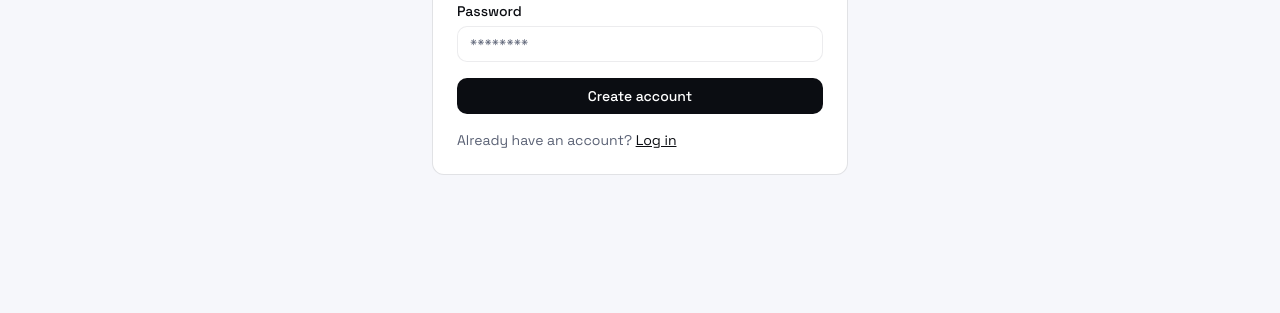
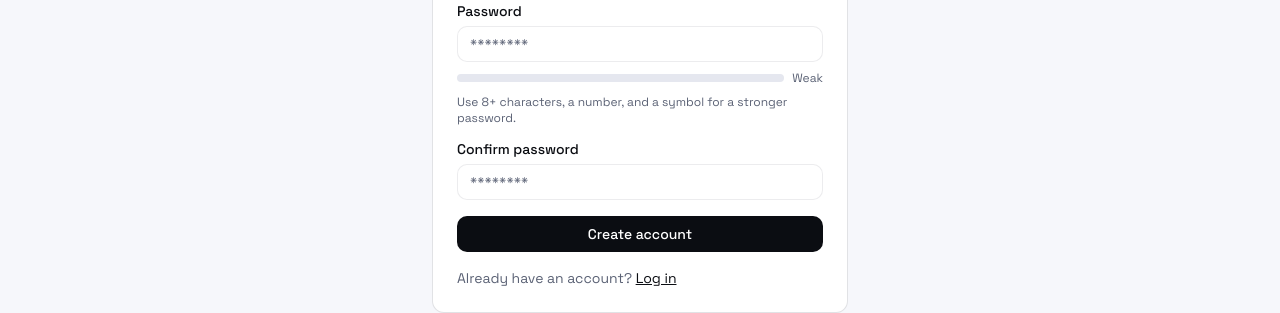
Before and after one commit to devdanny2024/UK-Dropshipping, a Next.js app in the folder apps/client/: page /signup in a window 1280 px wide. Shown: the part 480-793 px from the top of the page. Built offline with nearby package versions, Linux system fonts and the light colour scheme; no server answers.

Commit message:
Add password strength and confirm to signup

```diff
--- a/apps/client/app/signup/page.tsx
+++ b/apps/client/app/signup/page.tsx
@@ -2,7 +2,7 @@
 
 import Link from 'next/link';
 import { useRouter, useSearchParams } from 'next/navigation';
-import { Suspense, useState } from 'react';
+import { Suspense, useMemo, useState } from 'react';
 import { Card, CardContent, CardDescription, CardHeader, CardTitle } from '@/app/components/ui/card';
 import { Button } from '@/app/components/ui/button';
 import { Input } from '@/app/components/ui/input';
@@ -21,7 +21,25 @@ function SignupContent() {
   const searchParams = useSearchParams();
   const [isSubmitting, setIsSubmitting] = useState(false);
   const [error, setError] = useState<string | null>(null);
+  const [password, setPassword] = useState('');
+  const [confirmPassword, setConfirmPassword] = useState('');
   const apiBase = process.env.NEXT_PUBLIC_API_BASE_URL ?? '/api/proxy';
+
+  const passwordScore = useMemo(() => {
+    let score = 0;
+    if (password.length >= 8) score += 1;
+    if (/[A-Z]/.test(password)) score += 1;
+    if (/[0-9]/.test(password)) score += 1;
+    if (/[^A-Za-z0-9]/.test(password)) score += 1;
+    return score;
+  }, [password]);
+
+  const strengthLabel = useMemo(() => {
+    if (passwordScore <= 1) return 'Weak';
+    if (passwordScore === 2) return 'Fair';
+    if (passwordScore === 3) return 'Good';
+    return 'Strong';
+  }, [passwordScore]);
 
   const handleSignup = async (event: React.FormEvent<HTMLFormElement>) => {
     event.preventDefault();
@@ -31,19 +49,38 @@ function SignupContent() {
     const formData = new FormData(event.currentTarget);
     const name = String(formData.get('name') ?? '');
     const email = String(formData.get('email') ?? '');
-    const password = String(formData.get('password') ?? '');
+    const formPassword = String(formData.get('password') ?? '');
+    const formConfirm = String(formData.get('confirmPassword') ?? '');
+
+    if (formPassword.length < 8) {
+      setError('Password must be at least 8 characters.');
+      setIsSubmitting(false);
+      return;
+    }
+
+    if (formPassword !== formConfirm) {
+      setError('Passwords do not match.');
+      setIsSubmitting(false);
+      return;
+    }
 
     try {
       const response = await fetch(`${apiBase}/v1/auth/signup`, {
         method: 'POST',
         headers: { 'Content-Type': 'application/json' },
         credentials: 'include',
-        body: JSON.stringify({ name, email, password })
+        body: JSON.stringify({ name, email, password: formPassword })
       });
 
       const payload = await response.json();
       if (!response.ok || !payload.ok) {
-        setError(payload?.error?.message ?? 'Signup failed. Try again.');
+        const apiMessage = payload?.error?.message;
+        if (Array.isArray(payload?.error?.details)) {
+          const detail = payload.error.details[0]?.message;
+          setError(detail ?? apiMessage ?? 'Signup failed. Try again.');
+        } else {
+          setError(apiMessage ?? 'Signup failed. Try again.');
+        }
         return;
       }
 
@@ -90,7 +127,47 @@ function SignupContent() {
               </div>
               <div className="space-y-2">
                 <Label htmlFor="password">Password</Label>
-                <Input id="password" name="password" type="password" placeholder="********" required />
+                <Input
+                  id="password"
+                  name="password"
+                  type="password"
+                  placeholder="********"
+                  value={password}
+                  onChange={(event) => setPassword(event.target.value)}
+                  required
+                />
+                <div className="space-y-2">
+                  <div className="flex items-center gap-2">
+                    <div className="h-2 flex-1 rounded-full bg-muted">
+                      <div
+                        className={`h-2 rounded-full transition-all ${
+                          passwordScore <= 1
+                            ? 'bg-red-500'
+                            : passwordScore === 2
+                            ? 'bg-yellow-500'
+                            : 'bg-green-500'
+                        }`}
+                        style={{ width: `${(passwordScore / 4) * 100}%` }}
+                      />
+                    </div>
+                    <span className="text-xs text-muted-foreground">{strengthLabel}</span>
+                  </div>
+                  <div className="text-xs text-muted-foreground">
+                    Use 8+ characters, a number, and a symbol for a stronger password.
+                  </div>
+                </div>
+              </div>
+              <div className="space-y-2">
+                <Label htmlFor="confirmPassword">Confirm password</Label>
+                <Input
+                  id="confirmPassword"
+                  name="confirmPassword"
+                  type="password"
+                  placeholder="********"
+                  value={confirmPassword}
+                  onChange={(event) => setConfirmPassword(event.target.value)}
+                  required
+                />
               </div>
               {error && <p className="text-sm text-destructive">{error}</p>}
               <Button className="w-full" type="submit" disabled={isSubmitting}>
```
